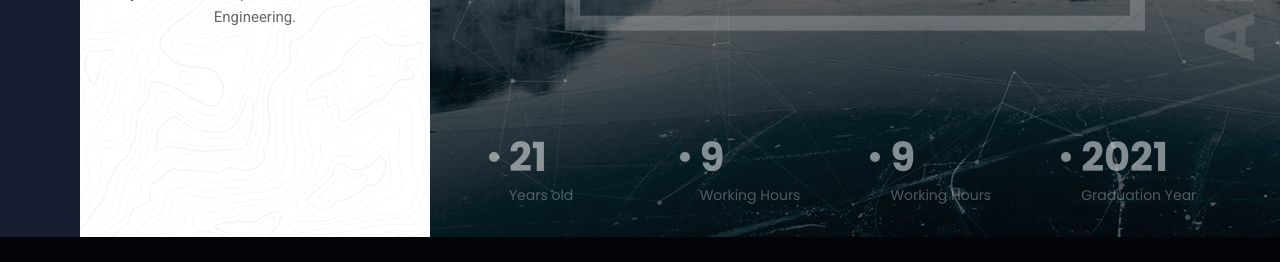
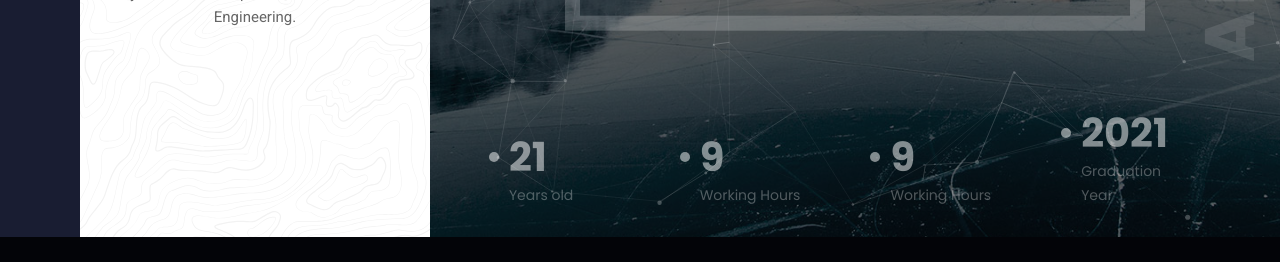
Before and after one commit to adisakshya/adisakshya.github.io, a plain HTML site: page pages/about.html in a window 1280 px wide. Shown: the part 563-825 px from the top of the page. Drawn offline with Linux system fonts and the light colour scheme; animation ran at ten frames a second; files whose address does not match are found by name; a web font is replaced by a local one.

Commit message:
Fix: .list-count paddings

```diff
--- a/assets/css/main-style.css
+++ b/assets/css/main-style.css
@@ -524,7 +524,7 @@ ol ul {
 .list-count li {
   float: left;
   width: 50%;
-  padding: 10px 0 10px 25px;
+  padding: 10px 50px 10px 25px;
   position: relative;
   text-align: left;
   opacity: 0.5;
@@ -1490,7 +1490,7 @@ ol ul {
 }
 @media (max-height: 950px) {
   .list-count li {
-    float: none;
+    /* float: none; */
     display: inline-block;
     /* width: calc(100% / 5)!important; */
   }
```
